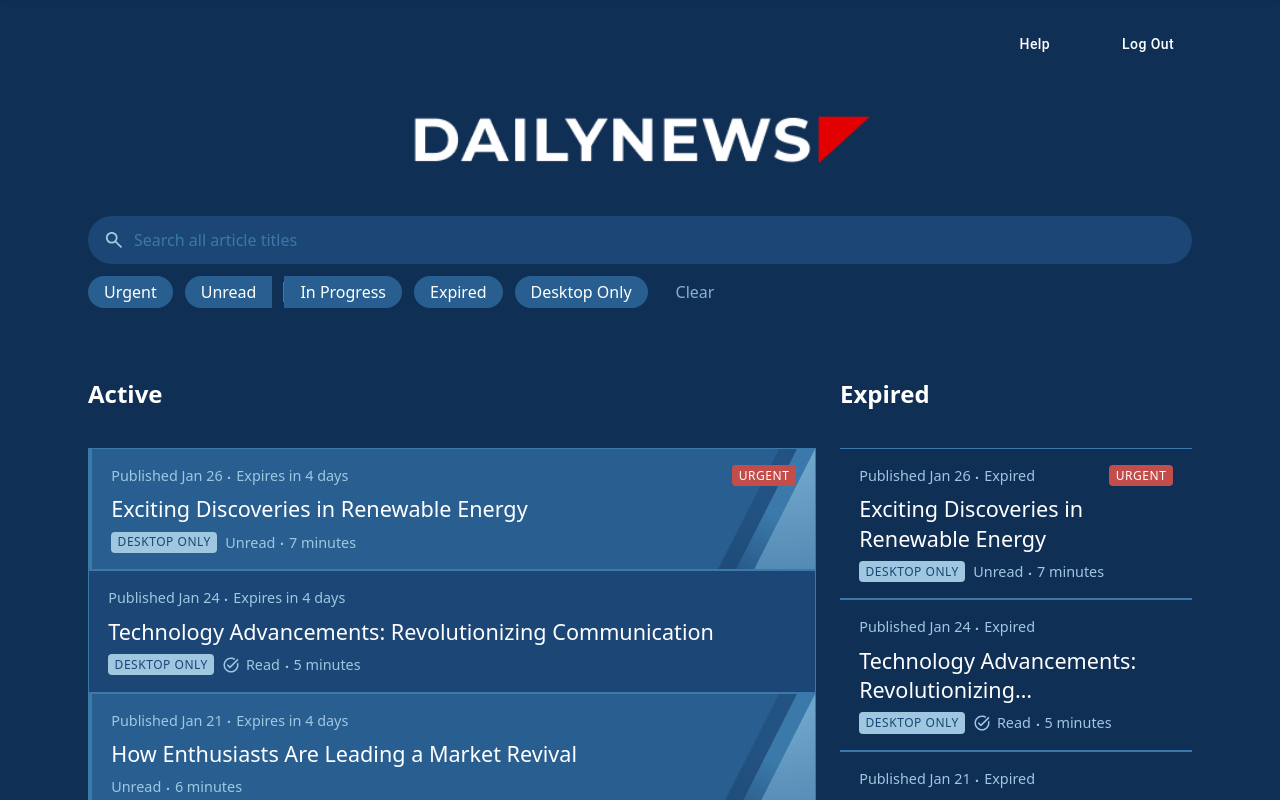
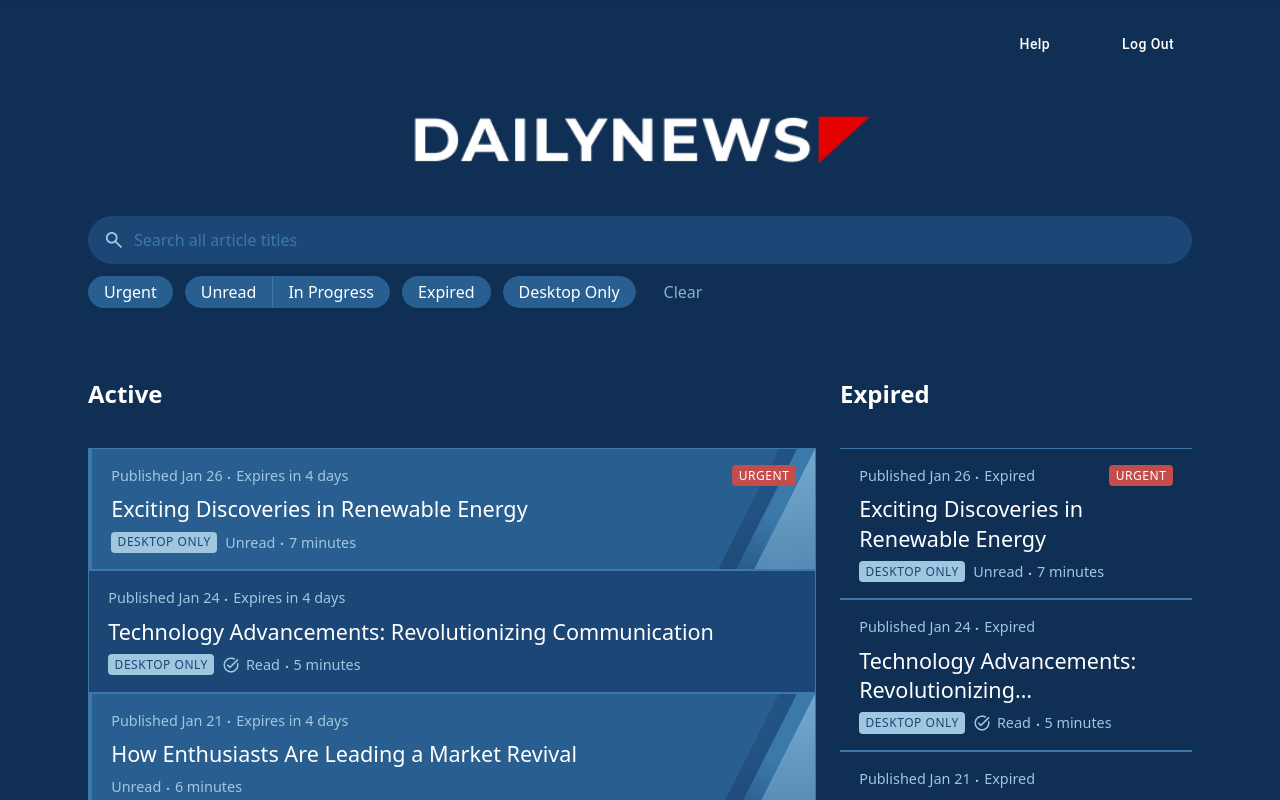
Before and after one commit to andreatanky/react-app-fe, a React (Vite) app: page / in a window 1280 px wide. Shown: the top 800 px of the page. Built offline with nearby package versions, Linux system fonts and the light colour scheme.

Commit message:
Fix filter bar

```diff
--- a/src/components/buttons/FilterPill.tsx
+++ b/src/components/buttons/FilterPill.tsx
@@ -66,9 +66,7 @@ const PillButton = styled('button', {
 
   if (joined) {
     base.borderRadius = 0
-    base['& + &'] = {
-      marginLeft: `calc(-1 * ${theme.spacing(1.5)})`,
-    }
+    base.margin = 0
   }
 
   if (showDivider) {
@@ -76,10 +74,10 @@ const PillButton = styled('button', {
     base['&::before'] = {
       content: '""',
       position: 'absolute',
-      left: -1,
-      top: '20%',
+      left: 0,
+      top: 0,
       width: 1,
-      height: '60%',
+      height: '100%',
       backgroundColor: theme.palette.surface.outline,
     }
   }
--- a/src/features/home/HomePage.tsx
+++ b/src/features/home/HomePage.tsx
@@ -7,6 +7,7 @@ import {
   useRef,
 } from 'react'
 import Grid from '@mui/material/Grid'
+import { useTheme as useMuiTheme } from '@mui/material/styles'
 import { useNavigate } from '@tanstack/react-router'
 
 import ProductCard from '../product/components/cards/ProductCard'
@@ -44,6 +45,7 @@ export const HomePage = () => {
   const navigate = useNavigate()
   const { query, selectedFilters, isSearchMode, enterSearchMode, exitSearchMode } =
     useHomeSearch()
+  const muiTheme = useMuiTheme()
   const filterSectionRef = useRef<HTMLDivElement | null>(null)
   const sentinelRef = useRef<HTMLDivElement | null>(null)
   const {
@@ -164,17 +166,7 @@ export const HomePage = () => {
       )}
       <StyledContainer blurred={showBackdrop}>
         {isSearchMode ? (
-          <SearchModePlaceholder>
-            <SearchModeBreadcrumb>
-              <SearchModeRoot>All Articles</SearchModeRoot>
-              <SearchModeTrail>
-                <SearchModeDelimiter>&gt;</SearchModeDelimiter>
-                <SearchModeQuery>
-                  {trimmedQuery ? `'${trimmedQuery}'` : "'...'"}
-                </SearchModeQuery>
-              </SearchModeTrail>
-            </SearchModeBreadcrumb>
-          </SearchModePlaceholder>
+          <SearchModePlaceholder />
         ) : (
           <>
             <WrapperLanding>
@@ -186,6 +178,7 @@ export const HomePage = () => {
                 <HomeSearchInput
                   onSubmit={submitSearch}
                   onActivate={handleSearchInputActivate}
+                  backgroundColor={muiTheme.palette.surface.containerHigh}
                 />
                 <HomeFilterBar />
               </SearchSection>
--- a/src/features/home/components/FilterBar/FilterBar.styled.ts
+++ b/src/features/home/components/FilterBar/FilterBar.styled.ts
@@ -5,6 +5,19 @@ export const Bar = styled('div')(({ theme }) => ({
   flexWrap: 'wrap',
   gap: `${theme.spacing(1.25)} ${theme.spacing(1.5)}`,
   alignItems: 'center',
+}))
+
+export const SegmentGroup = styled('div')(({ theme }) => ({
+  display: 'inline-flex',
+  borderRadius: 999,
+  overflow: 'hidden',
+  gap: 0,
+  '& > *': {
+    margin: 0,
+  },
+  '& > *:not(:last-child)': {
+    position: 'relative',
+  },
 }))
 
 export const ClearButton = styled('button')(({ theme }) => ({
--- a/src/features/home/components/FilterBar/FilterBar.tsx
+++ b/src/features/home/components/FilterBar/FilterBar.tsx
@@ -1,7 +1,7 @@
 import { useMemo } from 'react'
 
 import { FilterPill } from '../../../../components/buttons/FilterPill'
-import { Bar, ClearButton } from './FilterBar.styled'
+import { Bar, ClearButton, SegmentGroup } from './FilterBar.styled'
 
 export type FilterItem = {
   key: string
@@ -77,7 +77,9 @@ export function FilterBar({
           })
         }
 
-        return group.items.map((pill, index) => {
+        return (
+          <SegmentGroup key={group.segment}>
+            {group.items.map((pill, index) => {
               const isFirst = index === 0
               const isLast = index === group.items.length - 1
               const hasSiblings = group.items.length > 1
@@ -88,7 +90,9 @@ export function FilterBar({
                 roundRight: isLast || !hasSiblings,
                 showDivider: hasSiblings && index > 0,
               })
-        })
+            })}
+          </SegmentGroup>
+        )
       })}
 
       {onClear && (
--- a/src/features/home/components/HomeFilterBar.tsx
+++ b/src/features/home/components/HomeFilterBar.tsx
@@ -13,11 +13,32 @@ export const HomeFilterBar = ({
 }: HomeFilterBarProps) => {
   const { selectedFilters, toggleFilter, clearFilters } = useHomeSearch()
 
+  const handleToggle = (key: string) => {
+    const target = HOME_FILTERS.find((item) => item.key === key)
+    if (!target) {
+      return
+    }
+
+    const isSelected = selectedFilters.includes(key)
+
+    if (target.segment && !isSelected) {
+      HOME_FILTERS.filter((item) => item.segment === target.segment)
+        .map((item) => item.key)
+        .forEach((segmentKey) => {
+          if (segmentKey !== key && selectedFilters.includes(segmentKey)) {
+            toggleFilter(segmentKey)
+          }
+        })
+    }
+
+    toggleFilter(key)
+  }
+
   return (
     <FilterBar
       items={HOME_FILTERS}
       selectedKeys={selectedFilters}
-      onToggle={toggleFilter}
+      onToggle={handleToggle}
       onClear={showClear ? clearFilters : undefined}
       className={className}
     />
--- a/src/features/home/components/HomeSearchInput.tsx
+++ b/src/features/home/components/HomeSearchInput.tsx
@@ -1,14 +1,21 @@
+import { useTheme as useMuiTheme } from '@mui/material/styles'
 import { Searchbar, type SearchbarProps } from '../../../components/search/Searchbar'
 
 import { useHomeSearch } from '../hooks/useHomeSearch'
 
-type HomeSearchInputProps = Omit<SearchbarProps, 'query' | 'onQueryChange'>
+type HomeSearchInputProps = Omit<SearchbarProps, 'query' | 'onQueryChange'> & {
+  backgroundColor?: string
+}
 
 export const HomeSearchInput = ({
   onSubmit,
+  backgroundColor,
   ...rest
 }: HomeSearchInputProps) => {
   const { query, setQuery } = useHomeSearch()
+  const muiTheme = useMuiTheme()
+
+  const resolvedBackground = backgroundColor ?? muiTheme.palette.surface.bright
 
   return (
     <Searchbar
@@ -16,6 +23,7 @@ export const HomeSearchInput = ({
       query={query}
       onQueryChange={setQuery}
       onSubmit={onSubmit}
+      backgroundColor={resolvedBackground}
     />
   )
 }
--- a/src/features/home/components/SearchMode/CompactSearchBar.styled.ts
+++ b/src/features/home/components/SearchMode/CompactSearchBar.styled.ts
@@ -8,7 +8,7 @@ export const Container = styled('div', {
   left: 0,
   right: 0,
   width: '100%',
-  backgroundColor: theme.palette.background.paper,
+  backgroundColor: theme.palette.surface.base,
   boxShadow: theme.shadows[8],
   transform: visible ? 'translateY(0)' : 'translateY(-100%)',
   transition: theme.transitions.create('transform', {
--- a/src/features/home/components/SearchMode/CompactSearchBar.tsx
+++ b/src/features/home/components/SearchMode/CompactSearchBar.tsx
@@ -1,6 +1,7 @@
 import { FormEvent, forwardRef } from 'react'
 import IconButton from '@mui/material/IconButton'
 import CloseIcon from '@mui/icons-material/Close'
+import { useTheme as useMuiTheme } from '@mui/material/styles'
 
 import { HomeFilterBar } from '../HomeFilterBar'
 import { HomeSearchInput } from '../HomeSearchInput'
@@ -24,6 +25,8 @@ export const CompactSearchBar = forwardRef<HTMLDivElement, CompactSearchBarProps
     onSearchSubmit,
     onExitSearch
 }, ref) => {
+    const muiTheme = useMuiTheme()
+
     return (
         <Container data-compact-search-bar ref={ref} visible={visible}>
             <Content>
@@ -36,6 +39,7 @@ export const CompactSearchBar = forwardRef<HTMLDivElement, CompactSearchBarProps
                 <SearchRow>
                     <HomeSearchInput
                         onSubmit={onSearchSubmit}
+                        backgroundColor={muiTheme.palette.surface.on}
                     />
                 </SearchRow>
                 <BottomRow>
--- a/src/features/home/styled/overlay.ts
+++ b/src/features/home/styled/overlay.ts
@@ -1,8 +1,11 @@
 import { alpha, styled } from '@mui/material/styles'
 
 export const PageOverlay = styled('div')(({ theme }) => ({
-  position: 'absolute',
-  inset: 0,
+  position: 'fixed',
+  top: 0,
+  left: 0,
+  right: 0,
+  bottom: 0,
   background: alpha(theme.palette.background.default, 0.35),
   backdropFilter: 'blur(6px)',
   pointerEvents: 'auto',
```
Lines whose indentation alone changed are shown as unchanged.
